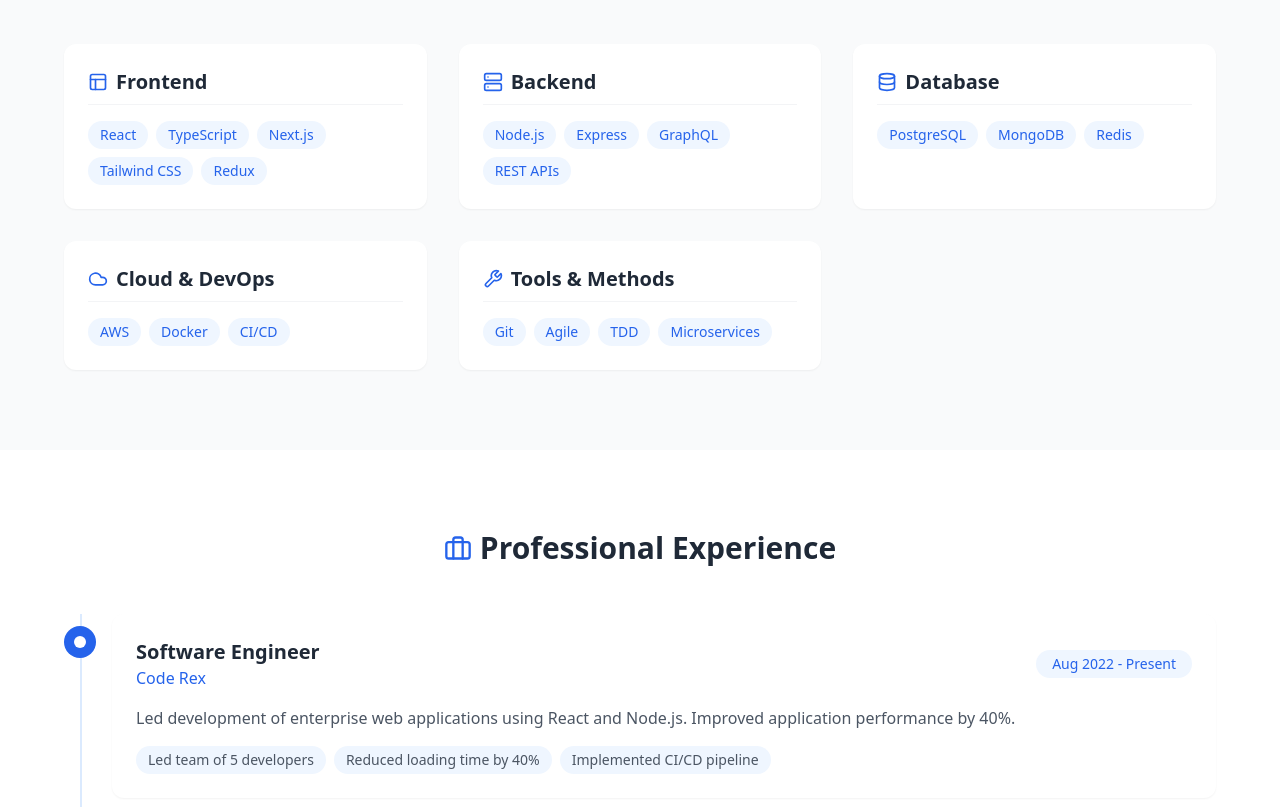
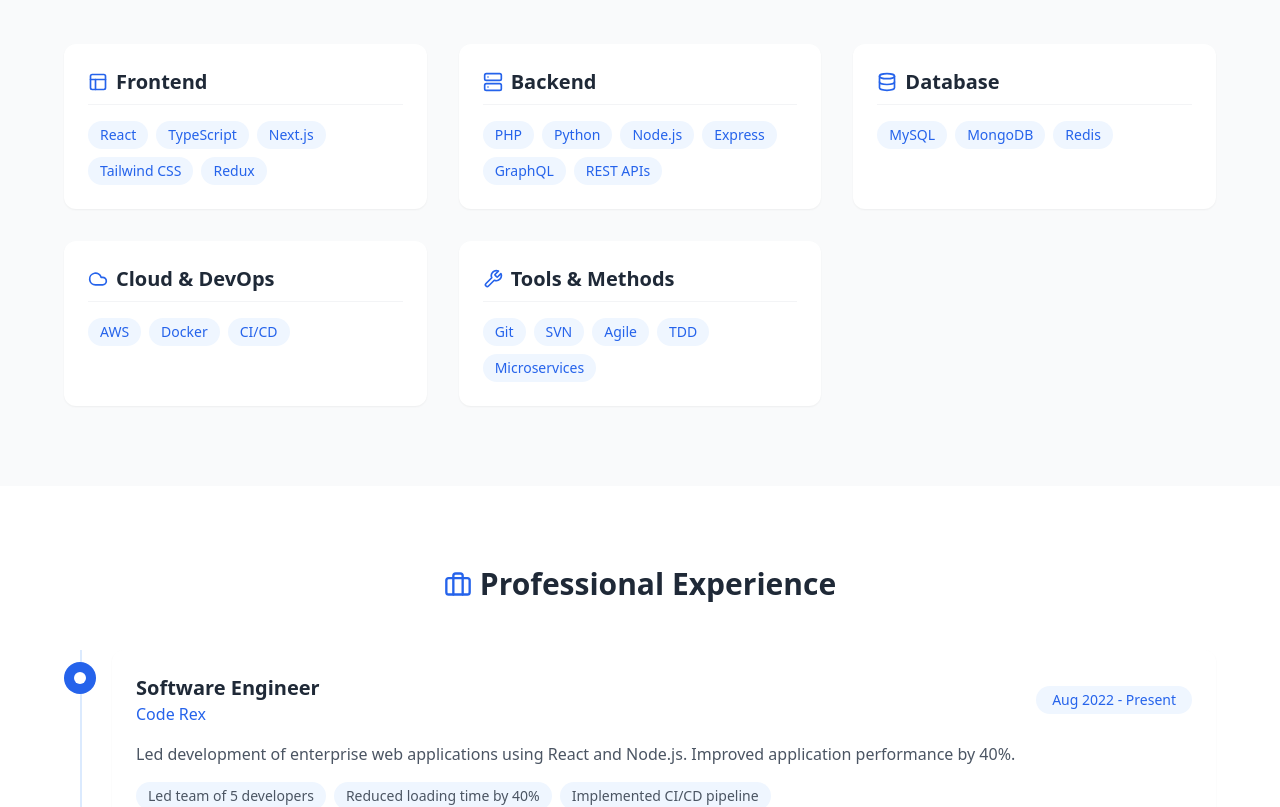
Before and after one commit to mhshujon/mhshujon.github.io, a React (Vite) app: page / in a window 1280 px wide. Shown: the part 920-1727 px from the top of the page. Built offline with nearby package versions, Linux system fonts and the light colour scheme.

Commit message:
Update skills and resize the contacts section

```diff
--- a/src/components/Contact.tsx
+++ b/src/components/Contact.tsx
@@ -10,7 +10,7 @@ export default function Contact() {
           <h2 className="text-3xl font-bold text-gray-800">Let's Connect</h2>
         </div>
 
-        <div className="max-w-4xl mx-auto">
+        <div className="max-w-6xl mx-auto">
           <div className="bg-white rounded-2xl shadow-xl overflow-hidden">
             <div className="grid md:grid-cols-2">
               <div className="bg-gradient-to-br from-blue-600 to-blue-700 p-12 text-white">
--- a/src/components/Skills.tsx
+++ b/src/components/Skills.tsx
@@ -7,11 +7,11 @@ const skills = {
   },
   "Backend": {
     icon: Server,
-    skills: ["Node.js", "Express", "GraphQL", "REST APIs"]
+    skills: ["PHP", "Python","Node.js", "Express", "GraphQL", "REST APIs"]
   },
   "Database": {
     icon: Database,
-    skills: ["PostgreSQL", "MongoDB", "Redis"]
+    skills: ["MySQL", "MongoDB", "Redis"]
   },
   "Cloud & DevOps": {
     icon: Cloud,
@@ -19,7 +19,7 @@ const skills = {
   },
   "Tools & Methods": {
     icon: Wrench,
-    skills: ["Git", "Agile", "TDD", "Microservices"]
+    skills: ["Git", "SVN", "Agile", "TDD", "Microservices"]
   }
 };
 
```
